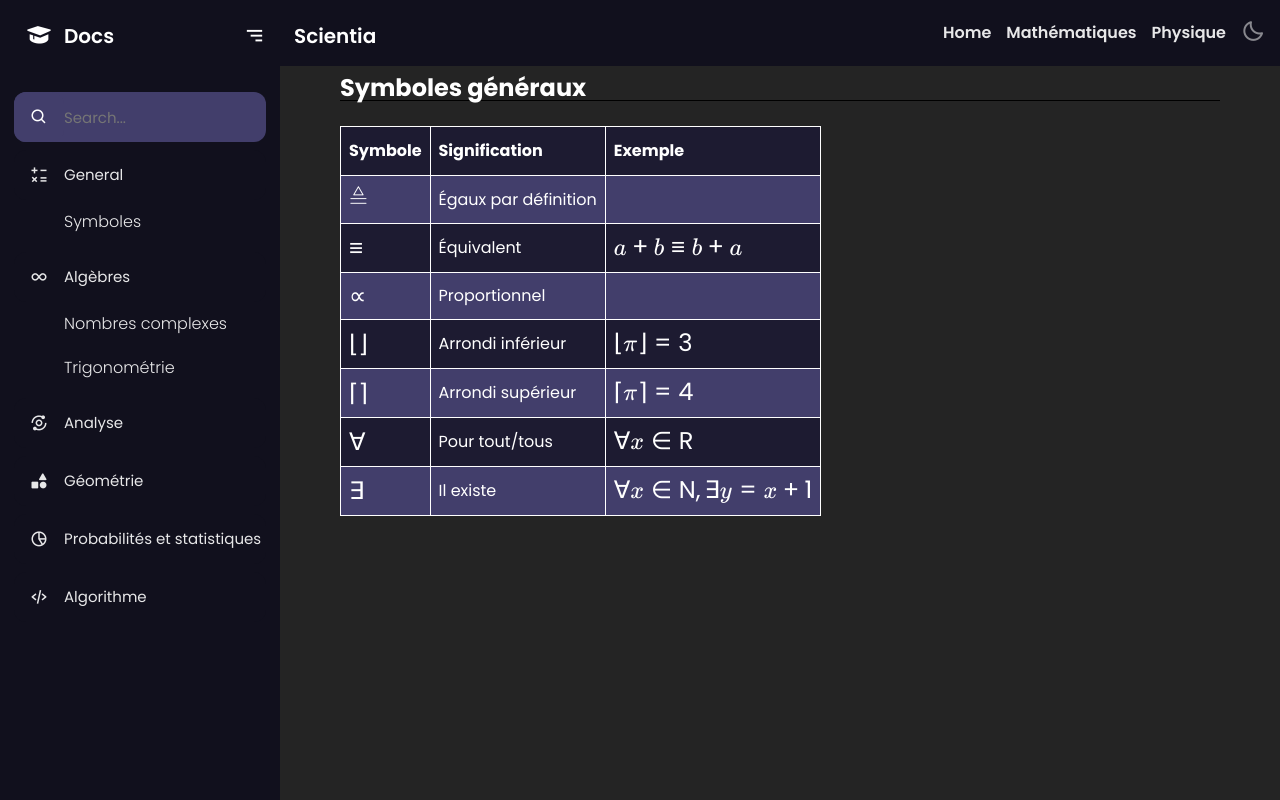
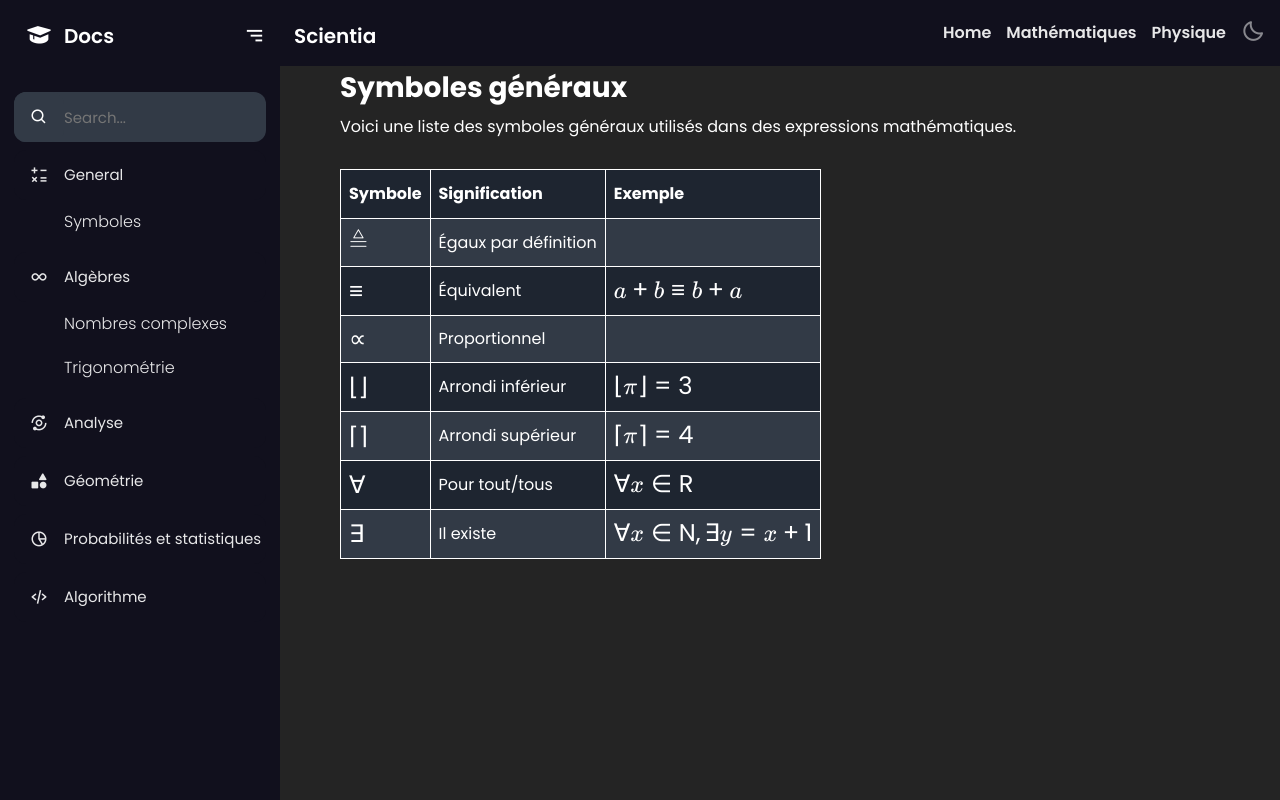
Before and after one commit to Smaug6739/docs-old, a Vue app: page /maths/general/symbols in a window 1280 px wide. Built offline with nearby package versions, Linux system fonts and the light colour scheme.

Commit message:
Improve css theme

```diff
--- a/src/styles/_variables.scss
+++ b/src/styles/_variables.scss
@@ -12,8 +12,8 @@ $black: #000000;
 
 :root {
   --bg-color-1: #11101d;
-  --contrast-color: #423e6b;
-  --contrast-color-after: #1d1b31;
+  --contrast-color: #323a46;
+  --contrast-color-after: #1e2530;
   --bg-color-2: #242424;
   --font-color: #fff;
   --font-color-dimmed: #c8cedf;
@@ -22,8 +22,8 @@ $black: #000000;
 
 [data-theme="dark"] {
   --bg-color-1: #11101d;
-  --contrast-color: #423e6b;
-  --contrast-color-after: #1d1b31;
+  --contrast-color: #323a46;
+  --contrast-color-after: #1e2530;
   --bg-color-2: #242424;
   --font-color: #fff;
   --font-color-dimmed: #c8cedf;
--- a/src/views/maths/general/symbols.vue
+++ b/src/views/maths/general/symbols.vue
@@ -1,6 +1,7 @@
 <template>
 	<main>
-		<h2 id="symboles-g-n-raux">Symboles généraux</h2>
+		<h1 id="symboles-g-n-raux">Symboles généraux</h1>
+		<p>Voici une liste des symboles généraux utilisés dans des expressions mathématiques.</p>
 		<div class="overflow">
 			<table>
 				<thead>
```
